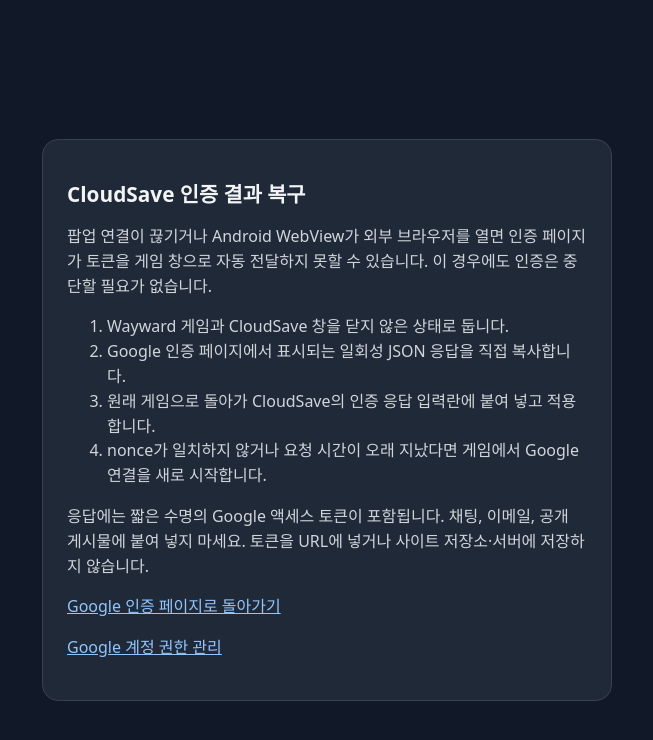
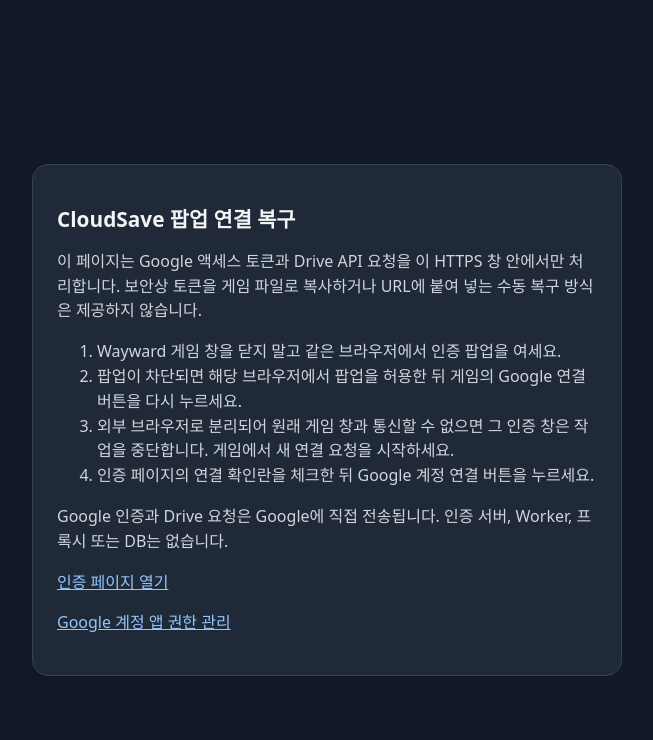
Before and after one commit to jeiky224/cloud, a plain HTML site: page site/recovery.html in a window 1280 px wide. Shown: the whole page, without its empty margins (313-966 px from the left). Drawn offline with Linux system fonts and the light colour scheme.

Commit message:
docs(pages): remove token copy fallback and explain safe popup recovery

```diff
--- a/site/recovery.html
+++ b/site/recovery.html
@@ -5,28 +5,27 @@
   <meta name="viewport" content="width=device-width, initial-scale=1, viewport-fit=cover">
   <meta name="referrer" content="no-referrer">
   <meta name="color-scheme" content="dark light">
-  <title>Wayward CloudSave · 인증 복구</title>
+  <title>Wayward CloudSave · 연결 복구</title>
   <style>
     :root{font-family:system-ui,-apple-system,"Segoe UI",sans-serif;color-scheme:dark light;background:#111827;color:#f3f4f6}
     body{margin:0;min-height:100svh;display:grid;place-items:center;padding:20px}
-    main{width:min(100%,520px);padding:24px;border:1px solid #374151;border-radius:16px;background:#1f2937}
-    h1{font-size:1.3rem}p,li{line-height:1.55;color:#d1d5db}
-    a{color:#93c5fd}code{overflow-wrap:anywhere}
+    main{width:min(100%,540px);padding:24px;border:1px solid #374151;border-radius:16px;background:#1f2937}
+    h1{font-size:1.3rem}p,li{line-height:1.55;color:#d1d5db}a{color:#93c5fd}
   </style>
 </head>
 <body>
   <main>
-    <h1>CloudSave 인증 결과 복구</h1>
-    <p>팝업 연결이 끊기거나 Android WebView가 외부 브라우저를 열면 인증 페이지가 토큰을 게임 창으로 자동 전달하지 못할 수 있습니다. 이 경우에도 인증은 중단할 필요가 없습니다.</p>
+    <h1>CloudSave 팝업 연결 복구</h1>
+    <p>이 페이지는 Google 액세스 토큰과 Drive API 요청을 이 HTTPS 창 안에서만 처리합니다. 보안상 토큰을 게임 파일로 복사하거나 URL에 붙여 넣는 수동 복구 방식은 제공하지 않습니다.</p>
     <ol>
-      <li>Wayward 게임과 CloudSave 창을 닫지 않은 상태로 둡니다.</li>
-      <li>Google 인증 페이지에서 표시되는 일회성 JSON 응답을 직접 복사합니다.</li>
-      <li>원래 게임으로 돌아가 CloudSave의 인증 응답 입력란에 붙여 넣고 적용합니다.</li>
-      <li>nonce가 일치하지 않거나 요청 시간이 오래 지났다면 게임에서 Google 연결을 새로 시작합니다.</li>
+      <li>Wayward 게임 창을 닫지 말고 같은 브라우저에서 인증 팝업을 여세요.</li>
+      <li>팝업이 차단되면 해당 브라우저에서 팝업을 허용한 뒤 게임의 Google 연결 버튼을 다시 누르세요.</li>
+      <li>외부 브라우저로 분리되어 원래 게임 창과 통신할 수 없으면 그 인증 창은 작업을 중단합니다. 게임에서 새 연결 요청을 시작하세요.</li>
+      <li>인증 페이지의 연결 확인란을 체크한 뒤 Google 계정 연결 버튼을 누르세요.</li>
     </ol>
-    <p>응답에는 짧은 수명의 Google 액세스 토큰이 포함됩니다. 채팅, 이메일, 공개 게시물에 붙여 넣지 마세요. 토큰을 URL에 넣거나 사이트 저장소·서버에 저장하지 않습니다.</p>
-    <p><a href="./auth.html">Google 인증 페이지로 돌아가기</a></p>
-    <p><a href="https://myaccount.google.com/permissions" target="_blank" rel="noopener noreferrer">Google 계정 권한 관리</a></p>
+    <p>Google 인증과 Drive 요청은 Google에 직접 전송됩니다. 인증 서버, Worker, 프록시 또는 DB는 없습니다.</p>
+    <p><a href="./auth.html">인증 페이지 열기</a></p>
+    <p><a href="https://myaccount.google.com/permissions" target="_blank" rel="noopener noreferrer">Google 계정 앱 권한 관리</a></p>
   </main>
 </body>
 </html>
```
